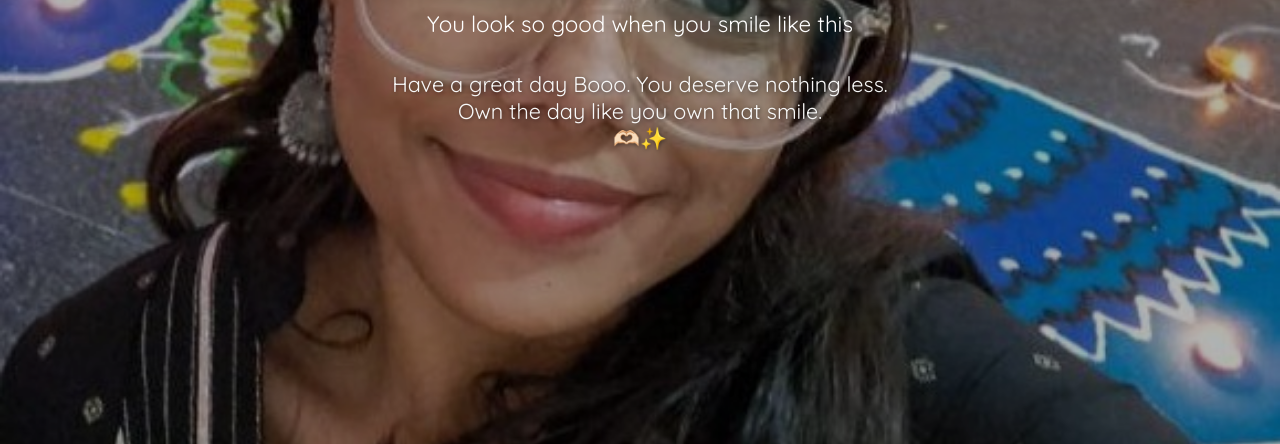
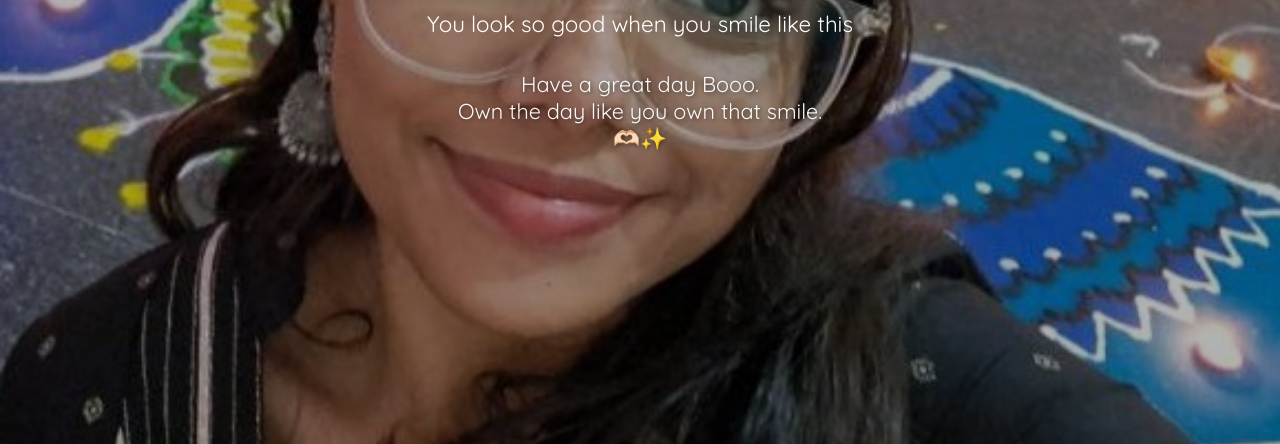
Before and after one commit to Unschlagbar25/Heyy-Booo, a plain HTML site: page index.html in a window 1280 px wide. Shown: the part 356-800 px from the top of the page. Drawn offline with Linux system fonts and the light colour scheme.

Commit message:
Update index.html

```diff
--- a/index.html
+++ b/index.html
@@ -108,7 +108,7 @@ body::before {
   <div class="content">
     <h1>Good Morning Gorgeousss ♥️</h1>
     <div class="line">You look so good when you smile like this </div>
-    <div class="quote">Have a great day Booo. You deserve nothing less.<br> Own the day like you own that smile.<br>🫶🏻✨ </div>
+    <div class="quote">Have a great day Booo. <br> Own the day like you own that smile.<br>🫶🏻✨ </div>
   </div>
 </body>
 </html>
```
